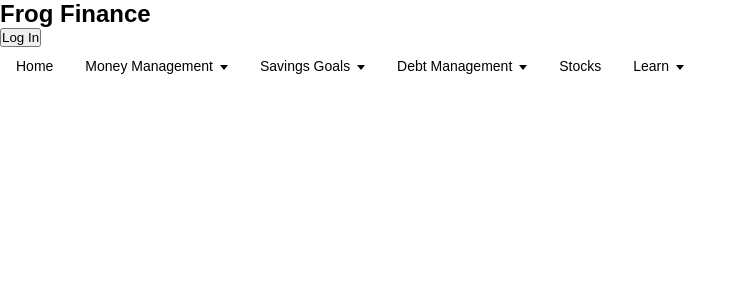
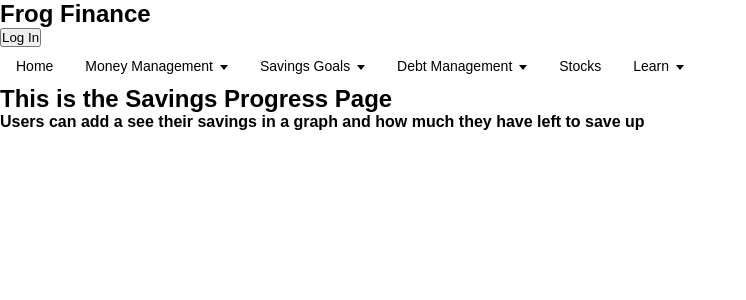
Before and after one commit to Shamayal/frog-finance, a React (Create React App) app in the folder frontend/client/: page /savings/progress in a window 1280 px wide. Shown: the top 300 px of the page, without its empty margins (0-746 px from the left). Built offline with nearby package versions, Linux system fonts and the light colour scheme.

Commit message:
added savings pages

```diff
--- a/frontend/client/src/App.js
+++ b/frontend/client/src/App.js
@@ -6,6 +6,10 @@ import "./App.css";
 
 import NavigationBar from "./components/NavigationBar.jsx"
 import HomePage from "./routes/HomePage.jsx"
+
+import SavingsAdd from "./routes/Savings/SavingsAdd";
+import SavingsProgress from "./routes/Savings/SavingsProgress";
+import SavingsAchievements from "./routes/Savings/SavingsAchievements";
 
 import DebtAdd from "./routes/Debt/DebtAdd";
 import DebtProgress from "./routes/Debt/DebtProgress";
@@ -33,11 +37,11 @@ function App() {
           <Route path="/money/expenses/view" element={<Debt />} /> */}
 {/*
           <Route path="/money/budget/update" element={<Learn />} />
-          <Route path="/money/budget/view" element={<Learn />} />
+          <Route path="/money/budget/view" element={<Learn />} />  */}
 
-          <Route path="/savings/add" element={<Learn />} />
-          <Route path="/savings/progress" element={<Learn />} />
-          <Route path="/savings/achievements" element={<Learn />} />*/}
+          <Route path="/savings/add" element={<SavingsAdd />} />
+          <Route path="/savings/progress" element={<SavingsProgress />} />
+          <Route path="/savings/achievements" element={<SavingsAchievements />} />
 
           <Route path="/debt/add" element={<DebtAdd />} />
           <Route path="/debt/progress" element={<DebtProgress />} />
--- a/frontend/client/src/routes/Savings/Savings.jsx
+++ /dev/null
@@ -1,9 +0,0 @@
-const Savings = () => {
-  return (
-    <div>
-      <h2>This is the Savings Page</h2>
-    </div>
-  );
-};
-
-export default Savings;
--- /dev/null
+++ b/frontend/client/src/routes/Savings/SavingsAchievements.jsx
@@ -0,0 +1,10 @@
+const SavingsAchievements = () => {
+  return (
+    <div>
+      <h2>This is the Savings Achievements Page</h2>
+      <h4>Users can see their achievements in saving up for their goals!</h4>
+    </div>
+  );
+};
+
+export default SavingsAchievements;
--- /dev/null
+++ b/frontend/client/src/routes/Savings/SavingsAdd.jsx
@@ -0,0 +1,10 @@
+const SavingsAdd = () => {
+  return (
+    <div>
+      <h2>This is the Savings Add Page</h2>
+      <h4>Users can add a new savings goal that they want to save up for!</h4>
+    </div>
+  );
+};
+
+export default SavingsAdd;
--- /dev/null
+++ b/frontend/client/src/routes/Savings/SavingsProgress.jsx
@@ -0,0 +1,10 @@
+const SavingsProgress = () => {
+  return (
+    <div>
+      <h2>This is the Savings Progress Page</h2>
+      <h4>Users can add a see their savings in a graph and how much they have left to save up</h4>
+    </div>
+  );
+};
+
+export default SavingsProgress;
```
Also changed, not shown: frontend/client/src/components/NavigationBar.jsx (+5 -6 lines).
